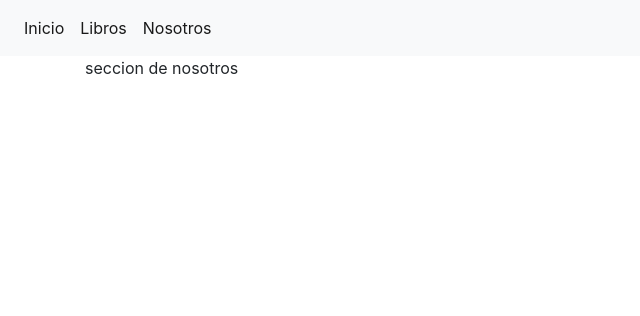
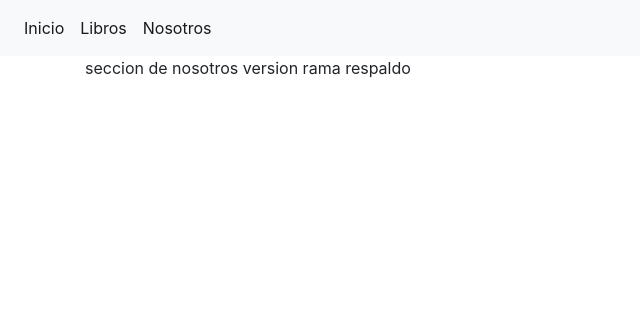
Before and after one commit to Alexander7000/HDP115G25, a Django app: page /nosotros in a window 1280 px wide. Shown: the top 316 px of the page, without its empty margins (0-640 px from the left). Run offline with Django 3.2, Linux system fonts and the light colour scheme; some libraries are stand-ins or nearby versions.

Commit message:
comit desde la rama respaldo

```diff
--- a/libreria/templates/paginas/nosotros.html
+++ b/libreria/templates/paginas/nosotros.html
@@ -4,6 +4,6 @@
 
 {% block contenido %}
 
-    seccion de nosotros
+    seccion de nosotros version rama respaldo
 
 {%endblock %}
```
